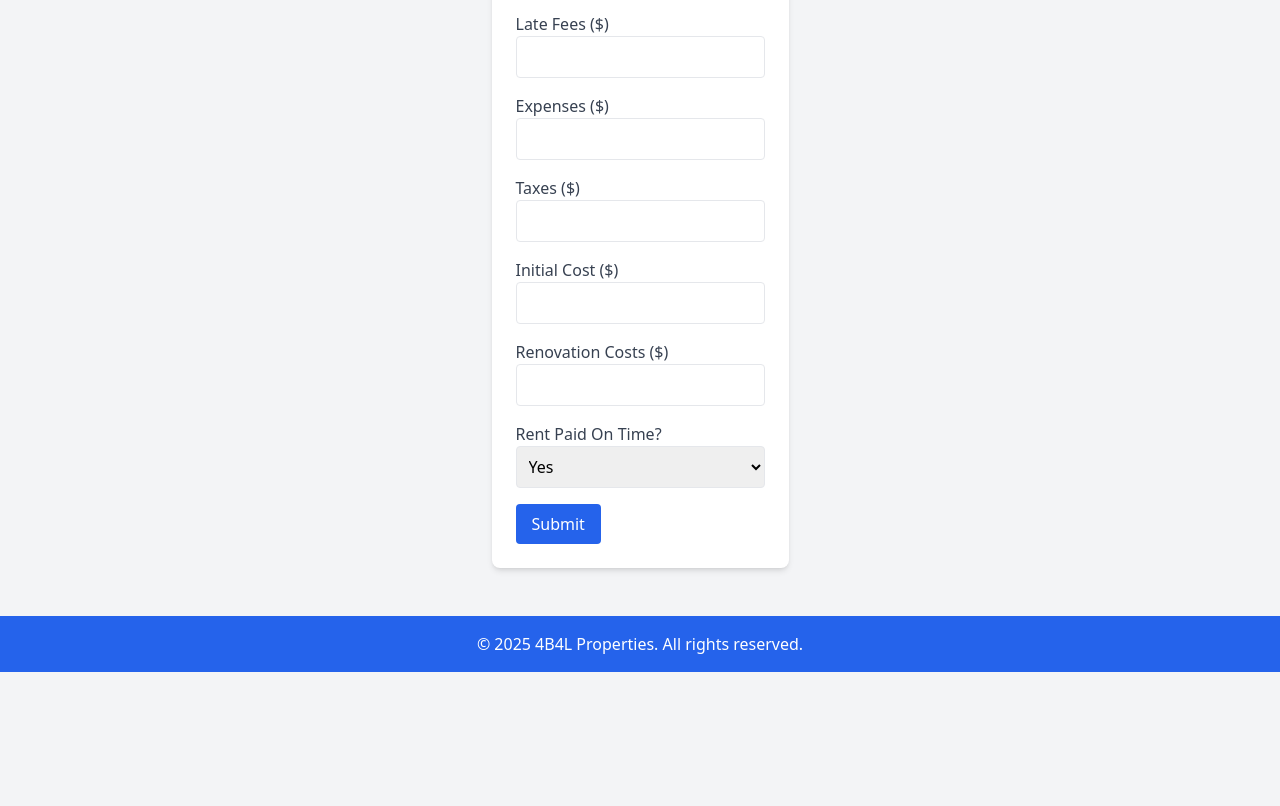
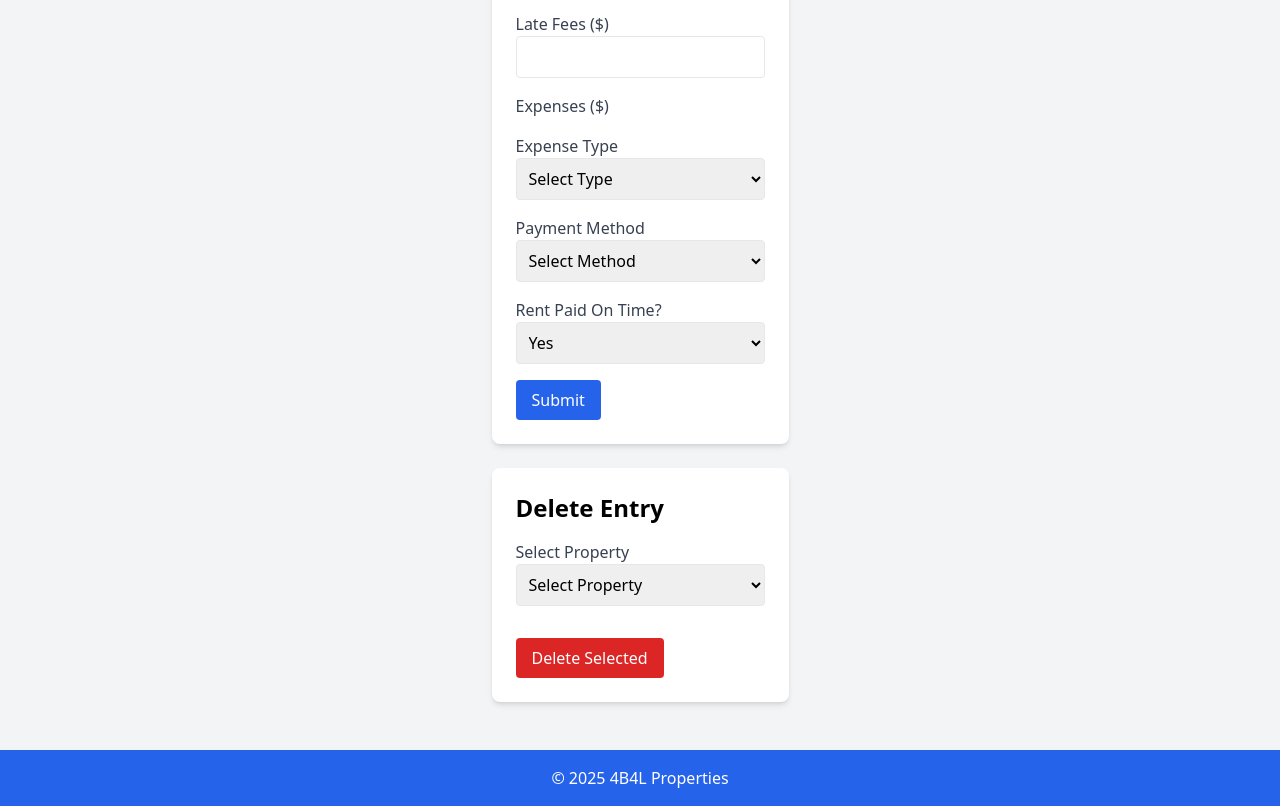
Before and after one commit to carverwatson/4B4L, a plain HTML site: page data-input.html in a window 1280 px wide. Shown: the part 500-1306 px from the top of the page. Before the commit the page ends 1172 px from the top, so only its background shows below. Drawn offline with nearby package versions, Linux system fonts and the light colour scheme.

Commit message:
Update data-input.html

```diff
--- a/data-input.html
+++ b/data-input.html
@@ -22,7 +22,7 @@
         </ul>
     </nav>
     <main class="max-w-4xl mx-auto mt-8 p-4">
-        <section class="bg-white p-6 rounded-lg shadow-md">
+        <section class="bg-white p-6 rounded-lg shadow-md mb-6">
             <h2 class="text-2xl font-semibold mb-4">Enter Financial Data</h2>
             <form id="dataForm" class="space-y-4">
                 <div>
@@ -47,20 +47,29 @@
                     <input type="number" id="lateFees" class="w-full p-2 border rounded" min="0" step="0.01">
                 </div>
                 <div>
-                    <label for="expenses" class="block text-gray-700">Expenses ($)</label>
+                    <label for="expenses" class="block text-gray-700">Expenses ($)</labelWK
                     <input type="number" id="expenses" class="w-full p-2 border rounded" min="0" step="0.01">
                 </div>
                 <div>
-                    <label for="taxes" class="block text-gray-700">Taxes ($)</label>
-                    <input type="number" id="taxes" class="w-full p-2 border rounded" min="0" step="0.01">
+                    <label for="expenseType" class="block text-gray-700">Expense Type</label>
+                    <select id="expenseType" class="w-full p-2 border rounded">
+                        <option value="">Select Type</option>
+                        <option value="Maintenance">Maintenance</option>
+                        <option value="Utilities">Utilities</option>
+                        <option value="Taxes">Taxes</option>
+                        <option value="Renovations">Renovations</option>
+                        <option value="Other">Other</option>
+                    </select>
                 </div>
                 <div>
-                    <label for="initialCost" class="block text-gray-700">Initial Cost ($)</label>
-                    <input type="number" id="initialCost" class="w-full p-2 border rounded" min="0" step="0.01">
-                </div>
-                <div>
-                    <label for="renovations" class="block text-gray-700">Renovation Costs ($)</label>
-                    <input type="number" id="renovations" class="w-full p-2 border rounded" min="0" step="0.01">
+                    <label for="paymentMethod" class="block text-gray-700">Payment Method</label>
+                    <select id="paymentMethod" class="w-full p-2 border rounded">
+                        <option value="">Select Method</option>
+                        <option value="Cash">Cash</option>
+                        <option value="Check">Check</option>
+                        <option value="Credit Card">Credit Card</option>
+                        <option value="Bank Transfer">Bank Transfer</option>
+                    </select>
                 </div>
                 <div>
                     <label for="rentPaidOnTime" class="block text-gray-700">Rent Paid On Time?</label>
@@ -72,9 +81,24 @@
                 <button type="submit" class="bg-blue-600 text-white px-4 py-2 rounded hover:bg-blue-700">Submit</button>
             </form>
         </section>
+        <section class="bg-white p-6 rounded-lg shadow-md">
+            <h2 class="text-2xl font-semibold mb-4">Delete Entry</h2>
+            <div>
+                <label for="deleteProperty" class="block text-gray-700">Select Property</label>
+                <select id="deleteProperty" class="w-full p-2 border rounded mb-4">
+                    <option value="">Select Property</option>
+                    <option value="Morrison">Morrison</option>
+                    <option value="Orange">Orange</option>
+                    <option value="Osthoff">Osthoff</option>
+                    <option value="Spring">Spring</option>
+                </select>
+            </div>
+            <div id="entryList" class="mb-4"></div>
+            <button id="deleteButton" class="bg-red-600 text-white px-4 py-2 rounded hover:bg-red-700" disabled>Delete Selected</button>
+        </section>
     </main>
     <footer class="bg-blue-600 text-white text-center py-4 mt-8">
-        <p>&copy; 2025 4B4L Properties. All rights reserved.</p>
+        <p>© 2025 4B4L Properties</p>
     </footer>
     <script src="scripts.js"></script>
 </body>
```
